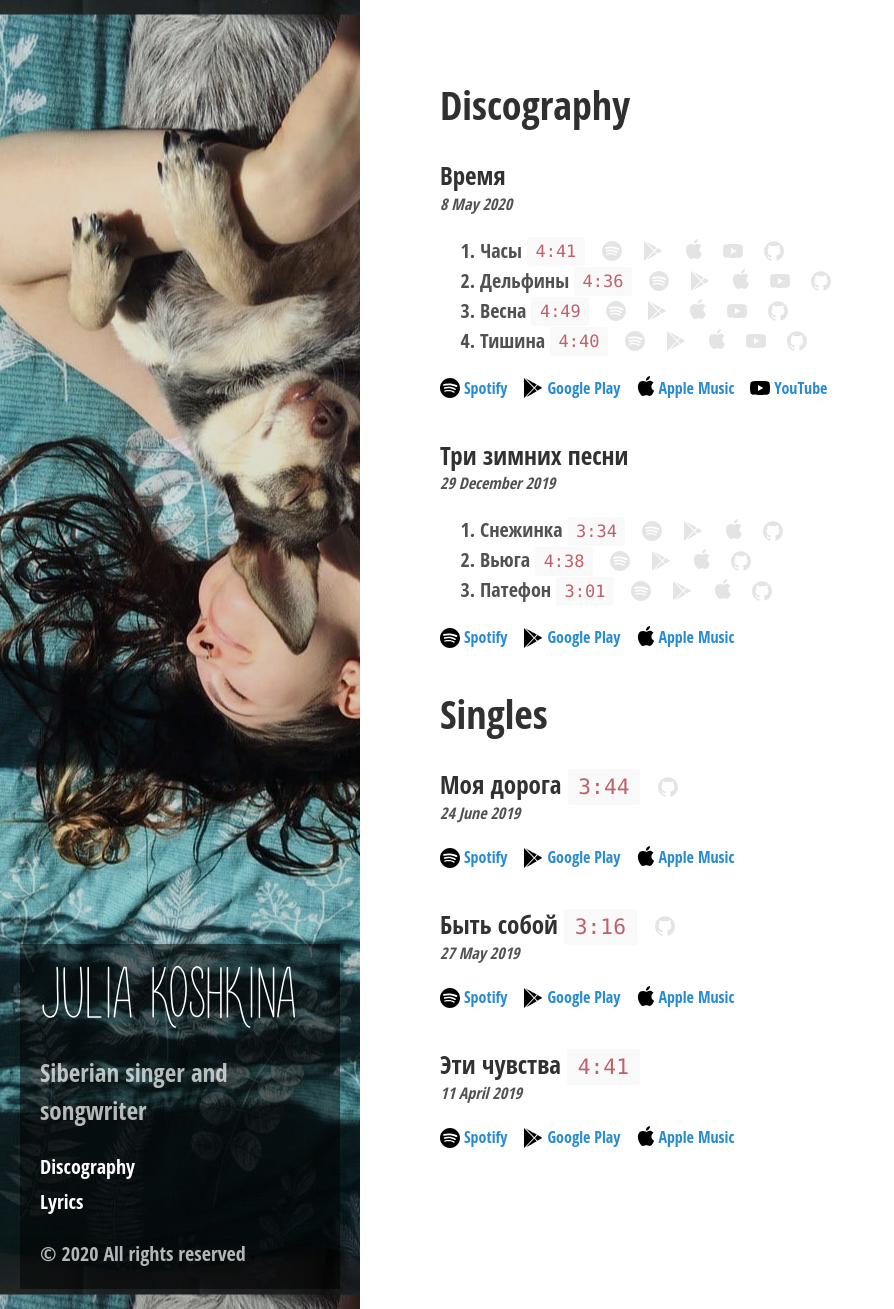
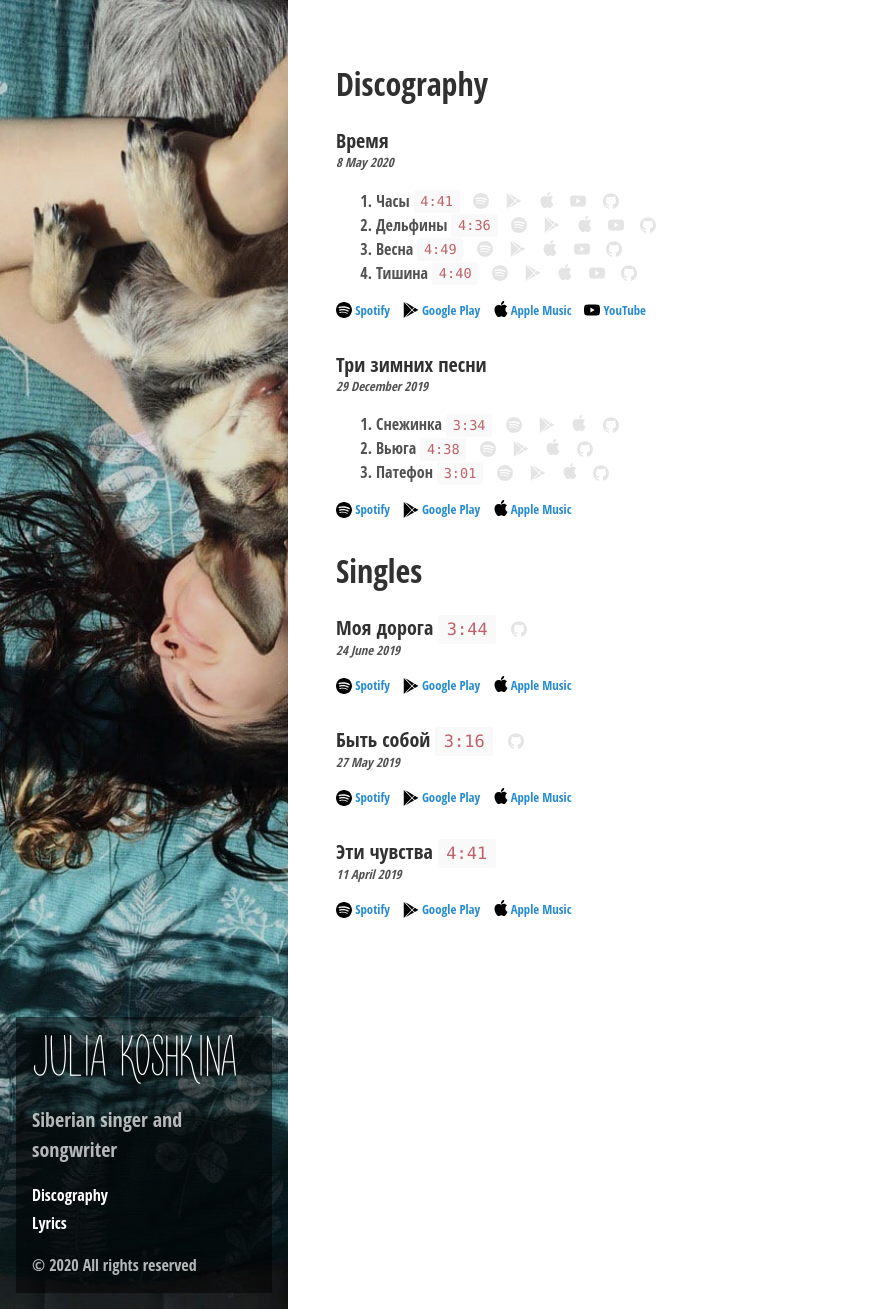
Before and after one commit to kshkn/kshkn.github.io, a Jekyll site: the page built from index.md, in a window 1280 px wide and 1309 px high. Shown: the whole window, without its empty margins (0-894 px from the left). Built offline with Jekyll 4.4.1, drawn with Linux system fonts in a browser that asks for light colours.

Commit message:
scale image on big monitors

```diff
--- a/public/css/hyde.css
+++ b/public/css/hyde.css
@@ -39,12 +39,6 @@
     font-size: 16px;
   }
 }
-@media (min-width: 58em) {
-  html {
-    font-size: 20px;
-  }
-}
-
 
 /*
  * Sidebar
@@ -138,13 +132,6 @@
   }
 }
 
-@media (min-width: 64em) {
-  .content {
-    margin-left: 21rem;
-    margin-right: 4rem;
-  }
-}
-
 
 /*
  * Reverse layout
@@ -160,13 +147,6 @@
   .layout-reverse .content {
     margin-left: 2rem;
     margin-right: 20rem;
-  }
-}
-
-@media (min-width: 64em) {
-  .layout-reverse .content {
-    margin-left: 4rem;
-    margin-right: 22rem;
   }
 }
 
@@ -269,7 +249,6 @@
   top: 0; left: 0; right: 0; bottom: 0;
   background: linear-gradient( rgba(0,0,0,0.1), rgba(0, 0, 0, 0.2) ), url(/public/img/bk.jpg) center center;
   background-color: transparent !important;
-  transform: rotate(0deg);
 }
 .sidebar-sticky {
   background-color: rgba(0,0,0,0.5);
@@ -327,3 +306,8 @@
   font-size: 0.8em;
   margin-bottom: 2rem;
 }
+@media (min-width: 64em) {
+  .sidebar:before {
+    background-size: cover;
+  }
+}
```
